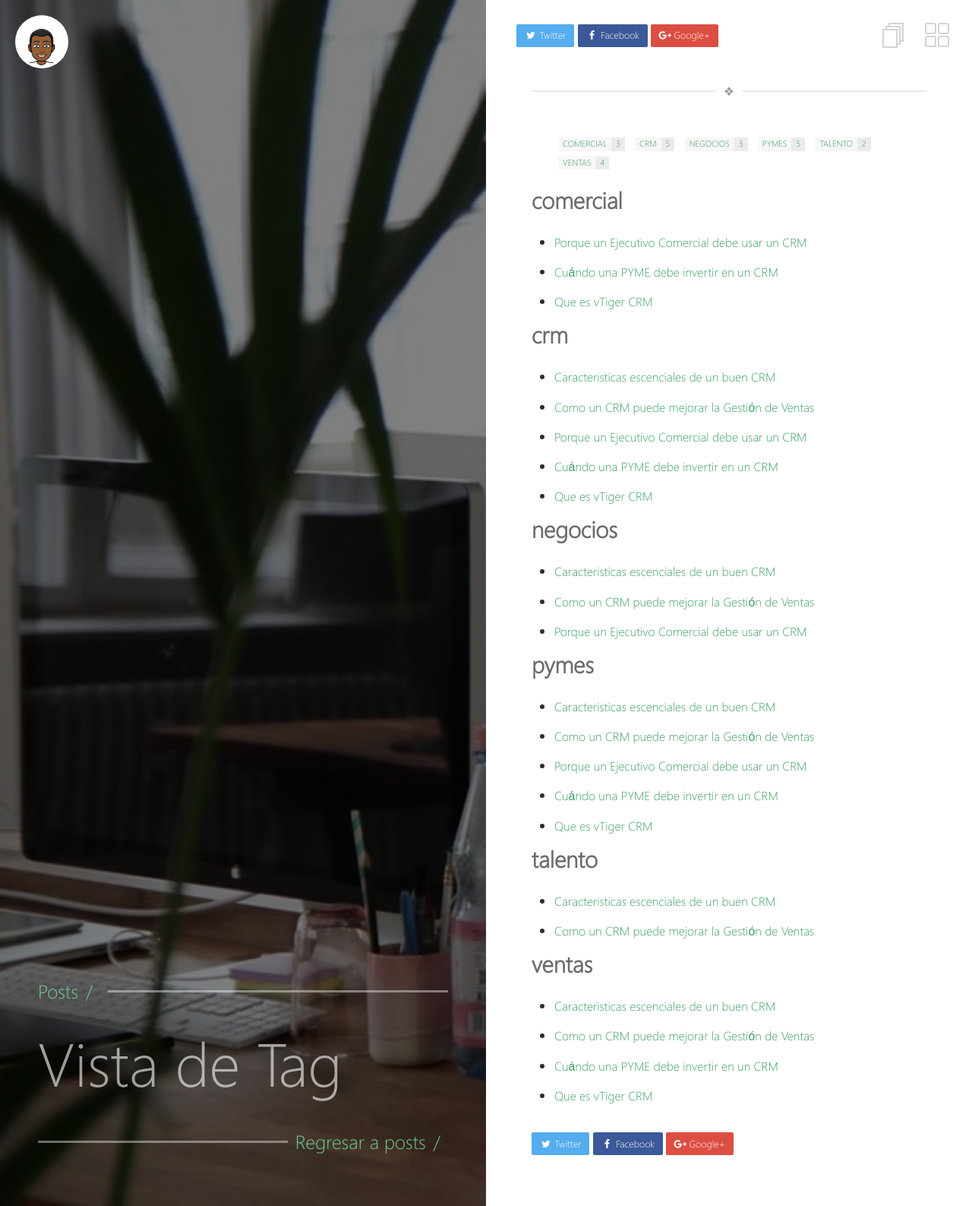
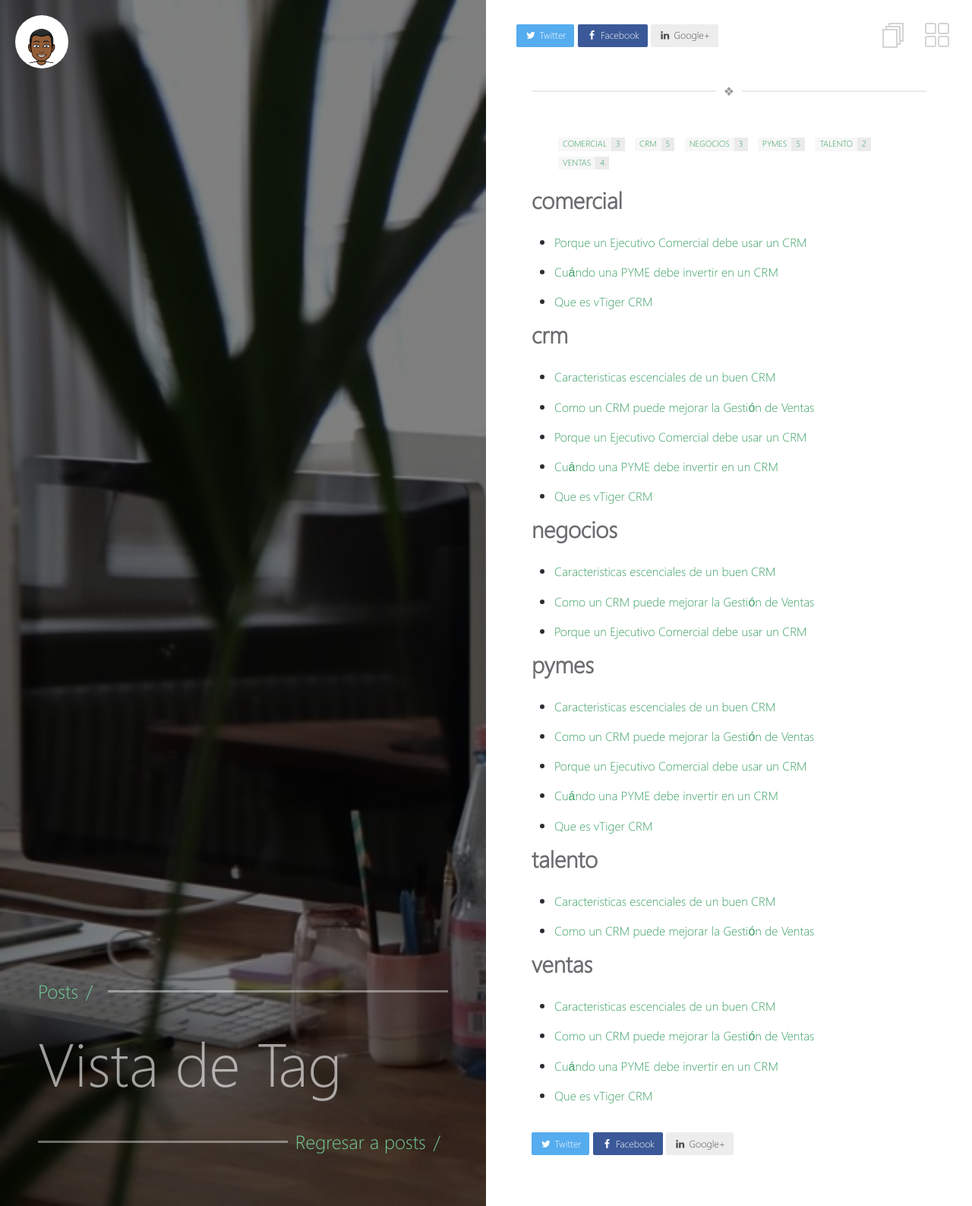
Before and after one commit to abracu/abracu.github.io, a Jekyll site: the page built from _pages/tags.md, in a window 1280 px wide. Shown: the whole page at 76% size. Built offline with Jekyll 4.4.1, drawn with Linux system fonts in a browser that asks for light colours.

Commit message:
boton de linkedin

```diff
--- a/_includes/share.html
+++ b/_includes/share.html
@@ -1,5 +1,6 @@
 {% if page.share != false %}
   <a href="https://twitter.com/intent/tweet?text={{ site.url }}{{ page.url }}" class="btn btn_twitter" title="Share on Twitter"><i class="fa fa-fw fa-twitter" aria-hidden="true"></i><span> Twitter</span></a>
   <a href="https://www.facebook.com/sharer/sharer.php?u={{ site.url }}{{ page.url }}" class="btn btn_facebook" title="Share on Facebook"><i class="fa fa-fw fa-facebook" aria-hidden="true"></i><span> Facebook</span></a>
-  <a href="https://plus.google.com/share?url={{ site.url }}{{ page.url }}" class="btn btn_google-plus" title="Share on Google Plus"><i class="fa fa-fw fa-google-plus" aria-hidden="true"></i><span> Google+</span></a>
+  <!-- <a href="https://plus.google.com/share?url={{ site.url }}{{ page.url }}" class="btn btn_google-plus" title="Share on Google Plus"><i class="fa fa-fw fa-google-plus" aria-hidden="true"></i><span> Google+</span></a> -->
+  <a href="http://www.linkedin.com/shareArticle?url={{ site.url }}{{ page.url }}" class="btn btn_linkedin" title="Share on Linkedin"><i class="fa fa-fw fa-linkedin" aria-hidden="true"></i><span> Google+</span></a>
 {% endif %}
```
